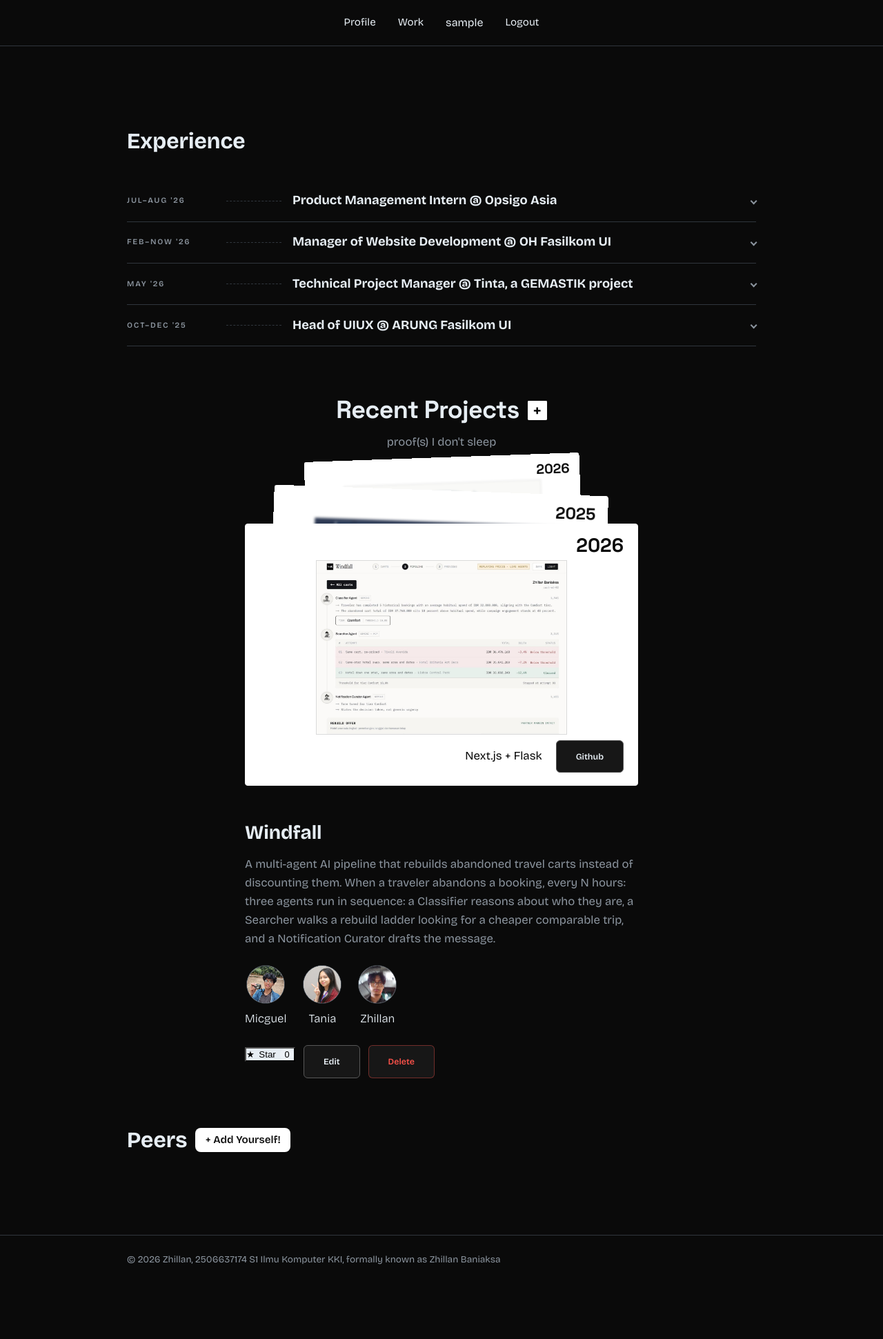
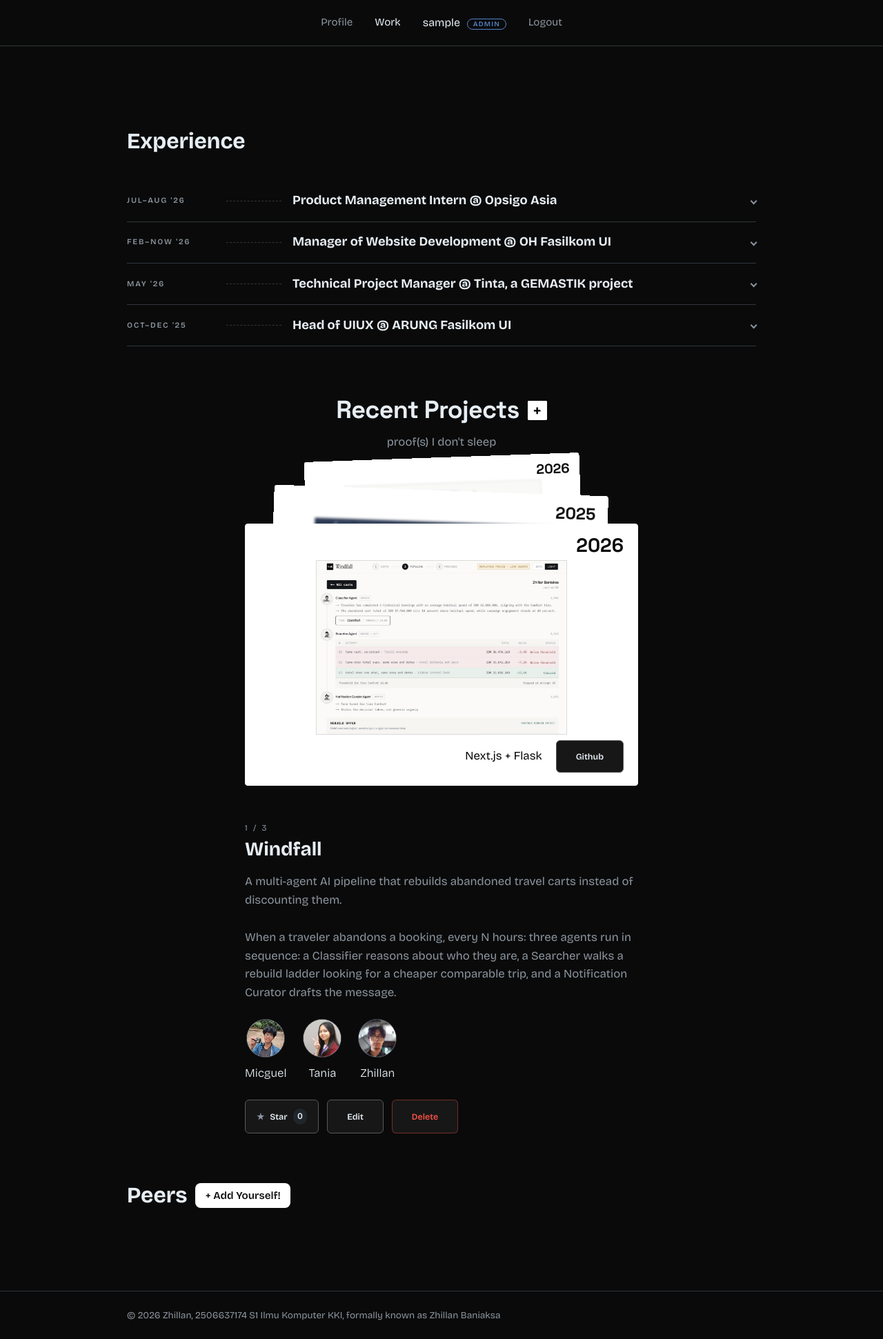
Before and after one commit to ZhillanTLE/myportfolio, a Django app: page /projects/ in a window 1280 px wide. Shown: the whole page at 69% size. Before the commit the page ends 1833 px from the top, so only its background shows below. Run offline with Django 5.2, Linux system fonts and the light colour scheme; the visitor is signed in with stand-in values (Sample User, id 1); data comes from the database, SQL or seed files in the repository; data that the repository does not hold is empty; parts of the project's set-up code (start-up, migrations or seed data) failed here and were passed over.

Commit message:
feat: Individual Assignment 04

```diff
--- /dev/null
+++ b/main/context_processors.py
@@ -0,0 +1,8 @@
+def profile(request):
+    """Name, NPM and bio for base.html, so every page (403 included) has its footer."""
+    return {
+        "name": "Zhillan",
+        "npm": "2506637174",
+        "study_program": "S1 Ilmu Komputer KKI",
+        "bio": "formally known as Zhillan Baniaksa",
+    }
--- a/main/views.py
+++ b/main/views.py
@@ -13,6 +13,11 @@ from django.contrib.auth import login, logout
 import datetime
 from django.contrib.auth.decorators import login_required
 from django.core.exceptions import PermissionDenied
+
+from django.urls import reverse
+from django.views.decorators.http import require_POST
+from django.utils.http import url_has_allowed_host_and_scheme
+
 
 def show_main(request):
     last_login = request.COOKIES.get('last_login', 'No active login session / Cookie not found.')
@@ -45,16 +50,20 @@ def _filtered_projects(request):
     return projects
 
 
+# starred_by is left out on purpose: serialized, it lists every starrer's username
+PUBLIC_FIELDS = ("title", "year", "role", "description", "image",
+                 "tech_stack", "repo_url", "live_url", "order", "peers")
+
 def get_projects_json(request):
     return HttpResponse(
-        serializers.serialize("json", _filtered_projects(request), use_natural_foreign_keys=True),
+        serializers.serialize("json", _filtered_projects(request), fields=PUBLIC_FIELDS),
         content_type="application/json",
     )
 
 
 def get_projects_xml(request):
     return HttpResponse(
-        serializers.serialize("xml", _filtered_projects(request), user_natural_foreign_key=True),
+        serializers.serialize("xml", _filtered_projects(request), fields=PUBLIC_FIELDS),
         content_type="application/xml",
     )
 
@@ -117,21 +126,24 @@ def _project_form_view(request, project=None):
     }
     return render(request, "projects_form.html", context)
 
+@login_required(login_url="/login/")
 def update_project(request, project_id):
+    if not request.user.has_perm("main.change_project"):
+        raise PermissionDenied("Editing projects is for editors.")
     project = get_object_or_404(Project, pk=project_id)
     return _project_form_view(request, project)
 
 # Create and Update projects
 @login_required(login_url="/login/")
 def create_project(request):
-    if not request.user.is_superuser:
-        raise PermissionDenied
+    if not request.user.has_perm("main.add_project"):
+        raise PermissionDenied("Adding projects is for editors.")
     return _project_form_view(request)
 
 @login_required(login_url="/login/")
 def delete_project(request, project_id):
-    if not request.user.is_useruser:
-        raise PermissionDenied
+    if not request.user.has_perm("main.delete_project"):
+        raise PermissionDenied("Only the admin can delete projects.")
     project = get_object_or_404(Project, pk=project_id)
     if request.method == "POST":
         title = project.title
@@ -168,23 +180,26 @@ def register(request):
         return redirect("main:login")
 
     context = {
-        "name" : "Burhan",
         "form" : form,
     }
     return render(request, "register.html", context)
 
 def login_user(request):
     form = AuthenticationForm(request, data=request.POST or None)
+    next_url = request.POST.get("next") or request.GET.get("next", "")
+
     if request.method == "POST" and form.is_valid():
         user = form.get_user()
         login(request, user)
-        response = redirect("main:show_main")
+        if not url_has_allowed_host_and_scheme(next_url, allowed_hosts={request.get_host()}):
+            next_url = "main:show_main"
+        response = redirect(next_url)
         response.set_cookie('last_login', datetime.datetime.now().strftime('%Y-%m-%d %H:%M:%S'))
-        return redirect("main:show_main")
+        return response
 
     context = {
-        "name" : "Burhan",
         "form" : form,
+        "next" : next_url,
     }
     return render(request, "login.html", context)
 
@@ -195,6 +210,7 @@ def logout_user(request):
     return response
 
 @login_required(login_url="/login/")
+@require_POST
 def toggle_star(request, project_id):
     project = get_object_or_404(Project, pk = project_id)
     if request.method == "POST":
@@ -203,4 +219,5 @@ def toggle_star(request, project_id):
         else:
             project.starred_by.add(request.user)
 
-    return redirect("main:show_projects")
+    # Back to the same card instead of the first one
+    return redirect(reverse("main:show_projects") + f"#project-{project.id}")
--- a/portfolio/settings.py
+++ b/portfolio/settings.py
@@ -71,7 +71,7 @@ TEMPLATES = [
                 'django.template.context_processors.request',
                 'django.contrib.auth.context_processors.auth',
                 'django.contrib.messages.context_processors.messages',
-                "django.template.context_processors.request",
+                'main.context_processors.profile',
             ],
         },
     },
--- a/static/css/style.css
+++ b/static/css/style.css
@@ -16,6 +16,7 @@
     --button: #171717;
     --button-background: #585858;
     --mention: #0af;
+    --star: #e3b341;
 }
 
 html {
@@ -69,9 +70,28 @@ h1, .brand {
 }
 
 .site-header nav a {
-    color: var(--ink);
+    color: var(--text-muted);
     text-decoration: none;
     font-size: 0.95rem;
+    transition: color 0.2s ease;
+}
+
+.site-header nav a:hover,
+.site-header nav a.is-active {
+    color: var(--ink);
+}
+
+.nav-role {
+    margin-left: 0.35rem;
+    padding: 0.05rem 0.5rem;
+    border: 1px solid var(--accent-dark);
+    border-radius: 999px;
+    color: var(--accent-dark);
+    font-size: 0.62rem;
+    font-style: normal;
+    font-weight: 600;
+    letter-spacing: 0.12em;
+    text-transform: uppercase;
 }
 
 .ui-abbr {
@@ -113,7 +133,7 @@ h1, .brand {
 }
 
 .hero-identity h1 {
-    font-size: clamp(3rem, 2rem);
+    font-size: clamp(3rem, 9vw, 5.5rem);
     line-height: 0.88;
     letter-spacing: -0.04em;
     text-transform:lowercase;
@@ -987,22 +1007,87 @@ button.social-link {
     display: inline;
 }
 
-.button-star {
+/* Same shape as .social-link, gold when starred */
+.star {
     display: inline-flex;
     align-items: center;
-    gap: 0.4rem;
-    background: var(--ink);
+    gap: 0.5rem;
+    padding: 0.8rem 1rem;
+    border: 1px solid var(--button-background);
+    border-radius: 6px;
+    background: var(--button);
+    color: var(--ink);
+    font: inherit;
+    font-size: 0.78rem;
+    font-weight: 600;
+    text-decoration: none;
+    cursor: pointer;
 }
 
-.button-star.is-starred {
-    background: var(--accent);
+.star-icon {
+    color: var(--text-muted);
+    transition: color 0.2s ease, transform 0.2s ease;
+}
+
+.star:hover .star-icon,
+.star.is-starred .star-icon {
+    color: var(--star);
+}
+
+.star.is-starred {
+    border-color: var(--star);
+}
+
+.star.is-starred .star-icon {
+    transform: scale(1.15);
 }
 
 .star-count {
     padding: 0.05rem 0.4rem;
     border-radius: 999px;
-    background: rgba(255, 255, 255, 0.25);
+    background: var(--accent);
     font-size: 0.8rem;
+    font-variant-numeric: tabular-nums;
+}
+
+.deck-count {
+    margin-bottom: 0.35rem;
+    color: var(--text-muted);
+    font-size: 0.75rem;
+    letter-spacing: 0.22em;
+}
+
+/* 403 page */
+.denied {
+    padding: 5rem 1.5rem 7rem;
+}
+
+.denied h1 {
+    font-size: clamp(3rem, 9vw, 5.5rem);
+    line-height: 0.88;
+    letter-spacing: -0.04em;
+    margin-bottom: 1.5rem;
+}
+
+.denied .social-links {
+    margin-top: 1.5rem;
+}
+
+/* Form errors and the login/register action row */
+.form-error {
+    margin-top: 0.35rem;
+    color: #cf222e;
+    font-size: 0.85rem;
+}
+
+.actions--split {
+    justify-content: space-between;
+    align-items: center;
+}
+
+.actions--split a {
+    color: #111;
+    font-size: 0.9rem;
 }
 
 
--- a/templates/base.html
+++ b/templates/base.html
@@ -8,17 +8,21 @@
         <link rel="preconnect" href="https://fonts.googleapis.com">
         <link rel="preconnect" href="https://fonts.gstatic.com" crossorigin>
         <link href="https://fonts.googleapis.com/css2?family=Bricolage+Grotesque:opsz,wght@12..96,200..800&family=Space+Grotesk:wght@500;700&display=swap" rel="stylesheet">
-        <link rel="stylesheet" href="{% static 'css/style.css' %}?v=8">
+        <link rel="stylesheet" href="{% static 'css/style.css' %}?v=9">
         {% block meta %} {% endblock meta %}
   </head>
   <body>
     <header class ="site-header">
         <div class="container">
             <nav class="nav-jump">
-                <a href="{% url 'main:show_main' %}">Profile</a>
-                <a href="{% url 'main:show_projects' %}">Work</a>
+                <a href="{% url 'main:show_main' %}" {% if request.resolver_match.url_name == 'show_main' %}class="is-active"{% endif %}>Profile</a>
+                <a href="{% url 'main:show_projects' %}" {% if request.resolver_match.url_name == 'show_projects' %}class="is-active"{% endif %}>Work</a>
                 {% if user.is_authenticated %}
-                    <span class="nav-user">{{ user.username }}</span>
+                    <span class="nav-user">
+                        {{ user.username }}
+                        {% if user.is_superuser %}<em class="nav-role">admin</em>
+                        {% elif perms.main.change_project %}<em class="nav-role">editor</em>{% endif %}
+                    </span>
                     <a href="{% url 'main:logout' %}">Logout</a>
                 {% else %}
                     <a href="{% url 'main:login' %}">Login</a>
--- a/templates/components/project_star.html
+++ b/templates/components/project_star.html
@@ -1,10 +1,18 @@
+{% if user.is_authenticated %}
 <form method="post" action="{% url 'main:toggle_star' project.id %}" class="star-form">
     {% csrf_token %}
     <button type="submit"
-            class="button button-star{% if user in project.starred_by.all %} is-starred{% endif %}"
-            title="{% if project.starred_by.all %}Starred by {{ project.starred_by.all|join:', ' }}{% else %}Be the first to star{% endif %}">
-        <span aria-hidden="true">★</span>
-        {% if user in project.starred_by.all %}Unstar{% else %}Star{% endif %}
+            class="star{% if user in project.starred_by.all %} is-starred{% endif %}"
+            aria-pressed="{% if user in project.starred_by.all %}true{% else %}false{% endif %}">
+        <span class="star-icon" aria-hidden="true">★</span>
+        {% if user in project.starred_by.all %}Starred{% else %}Star{% endif %}
         <span class="star-count">{{ project.starred_by.count }}</span>
     </button>
 </form>
+{% else %}
+<a class="star" href="{% url 'main:login' %}?next={{ request.path }}">
+    <span class="star-icon" aria-hidden="true">★</span>
+    Log in to star
+    <span class="star-count">{{ project.starred_by.count }}</span>
+</a>
+{% endif %}
--- a/templates/projects.html
+++ b/templates/projects.html
@@ -80,7 +80,7 @@
                 <div class="projects-head">
                     <div class="projects-title">
                         <h1>Recent Projects</h1>
-                        {% if user.is_superuser %}
+                        {% if perms.main.add_project %}
                         <a class="projects-to-add" href="{% url 'main:create_project' %}">+</a>
                         {% endif %}
                     </div>
@@ -123,9 +123,10 @@
 
                     <div class="deck-details">
                         {% for project in project_list %}
-                        <article class="deck-detail{% if forloop.first %} is-active{% endif %}">
+                        <article class="deck-detail{% if forloop.first %} is-active{% endif %}" id="project-{{ project.id }}">
+                            <p class="deck-count">{{ forloop.counter }} / {{ project_list|length }}</p>
                             <h2 class="deck-title">{{ project.title }}</h2>
-                            <p class="deck-description">{{ project.description }}</p>
+                            <p class="deck-description">{{ project.description|linebreaksbr }}</p>
                             {% if project.peers.all %}
                                 <div class="peer-row">
                                     {% for peer in project.peers.all %}
@@ -140,8 +141,10 @@
                                 {% endif %}
                                 <div class="deck-actions">
                                     {% include "components/project_star.html" with project=project %}
-                                    {% if user.is_superuser %}
+                                    {% if perms.main.change_project %}
                                     <a class="social-link" href="{% url 'main:update_project' project.id %}">Edit</a>
+                                    {% endif %}
+                                    {% if perms.main.delete_project %}
                                     {% include "components/project_delete_modal.html" with project=project %}
                                     {% endif %}
                                 </div>
@@ -180,7 +183,7 @@
         var n = cards.length;
         if (!n) return;
 
-        var active = 0;
+        var active = Math.max(0, details.findIndex(function (d) { return "#" + d.id === location.hash; }));
         var SWIPE_PX = 90;     // drag further than this to commit the swipe
         var LEAVE_MS = 400;    // must match the .stack-card transition duration in CSS
         var busy = false;
--- a/templates/projects_form.html
+++ b/templates/projects_form.html
@@ -13,7 +13,6 @@
                     <h1 class="greeting"><span>Hi {{ name }}!</span> Tell me about your Project</h1>
                     <p class="sub-greeting">What did you cook again?</p>
                 {% endif %}
-                <p class="sub-greeting">What did you cook again?</p>
 
                 <form method="post"
                     action="{% if project %}{% url 'main:update_project' project.id %}{% else %}{% url 'main:create_project' %}{% endif %}"
```
Also changed, not shown: templates/403.html (added, +15 -0 lines), templates/login.html (+13 -19 lines), templates/register.html (+11 -17 lines).
